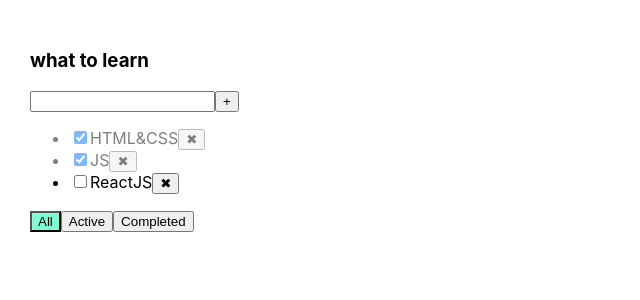
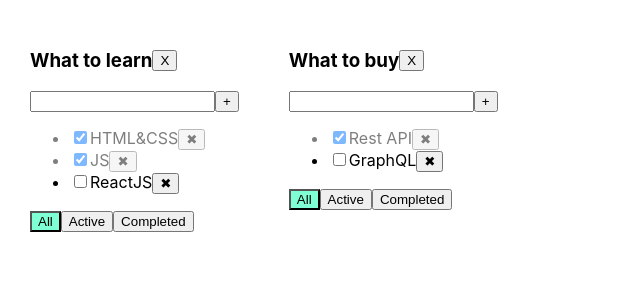
Before and after one commit to Roman-2013/Todolist_from_scratch, a React (Create React App) app: page / in a window 1280 px wide. Shown: the top 300 px of the page, without its empty margins (0-640 px from the left). Built offline with nearby package versions, Linux system fonts and the light colour scheme.

Commit message:
2 Sprint / 1 Lessons

```diff
--- a/src/App.css
+++ b/src/App.css
@@ -19,3 +19,7 @@
 .is-done {
   opacity: 0.5;
 }
+.container{
+  display: flex;
+  align-items: center;
+}
--- a/src/App.tsx
+++ b/src/App.tsx
@@ -4,60 +4,99 @@ import {TasksType, Todolist} from './Todolist';
 import {v1} from 'uuid';
 
 export type FilterValueType = 'all' | 'active' | 'completed'
+export type ToodolistType = {
+    id: string
+    title: string
+    filter: FilterValueType
+}
+export type TaskStateType={
+    [key:string]:TasksType[]
+}
 
 function App() {
 
-    let [tasks, setTasks] = useState([
+    let todolistID1 = v1()
+    let todolistID2 = v1()
+
+    let [todolists, setTodolists] = useState<Array<ToodolistType>>(
+        [
+            {id: todolistID1, title: 'What to learn', filter: 'all'},
+            {id: todolistID2, title: 'What to buy', filter: 'all'},
+        ])
+
+    let [tasks, setTasks] = useState<TaskStateType>({
+            [todolistID1]: [
                 {id: v1(), title: 'HTML&CSS', isDone: true},
                 {id: v1(), title: 'JS', isDone: true},
                 {id: v1(), title: 'ReactJS', isDone: false}
-    ])
-    let [filter, setFilter] = useState<FilterValueType>('all')
+            ],
+            [todolistID2]: [
+                {id: v1(), title: 'Rest API', isDone: true},
+                {id: v1(), title: 'GraphQL', isDone: false},
+            ],
+        }
+    )
 
 
-    const removeTask = (id: string) => {
-        let filteredTasks = tasks.filter(el => el.id !== id)
-        setTasks(filteredTasks)
+    const removeTodolist=(todoId:string)=>{
+        setTodolists(todolists.filter(el=>el.id!==todoId))
+        delete tasks[todoId]
+        setTasks({...tasks})
     }
 
-    const changeFilter = (filter: FilterValueType) => {
-        setFilter(filter)
-    }
-
-    const addTask = (title: string) => {
-        let newTask = {id: v1(), title, isDone: false}
-        setTasks([newTask, ...tasks])
-    }
-
-    const changeTaskStatus = (idTask: string, isDone: boolean) => {
-        setTasks([...tasks.map(el => el.id === idTask ? {...el, isDone: isDone} : el)])
-
-
+    const removeTask = (id: string, todoId: string) => {
+        setTasks({...tasks, [todoId]: tasks[todoId].filter(el => el.id !== id)})
     }
 
 
-    let taskForTodolist: TasksType[]
+    const changeFilter = (filter: FilterValueType, todoId: string) => {
+        setTodolists(todolists.map(el => el.id === todoId ? {...el, filter} : el))
+    }
 
-    if (filter === 'active') {
-        taskForTodolist = tasks.filter(el => el.isDone !== true)
-    } else if (filter === 'completed') {
-        taskForTodolist = tasks.filter(el => el.isDone !== false)
-    } else {
-        taskForTodolist = tasks
+    const addTask = (title: string, todoId: string) => {
+        let newTask = {id: v1(), title, isDone: false}
+        setTasks({...tasks, [todoId]: [newTask, ...tasks[todoId]]})
+    }
+
+    const changeTaskStatus = (idTask: string, isDone: boolean, todoId: string) => {
+        // setTasks([...tasks.map(el => el.id === idTask ? {...el, isDone: isDone} : el)])
+        setTasks({...tasks, [todoId]: tasks[todoId].map(el => el.id === idTask ? {...el, isDone} : el)})
+
     }
 
 
     return (
         <div className="App">
+            {todolists.map(tl => {
+
+                let taskForTodolist: TasksType[]
+
+                if (tl.filter === 'active') {
+                    taskForTodolist = tasks[tl.id].filter(el => el.isDone !== true)
+                } else if (tl.filter === 'completed') {
+                    taskForTodolist = tasks[tl.id].filter(el => el.isDone !== false)
+                } else {
+                    taskForTodolist = tasks[tl.id]
+                }
+
+                return (
                     <Todolist
-                title={'what to learn'}
+                        key={tl.id}
+                        todoId={tl.id}
+                        title={tl.title}
                         tasks={taskForTodolist}
                         removeTask={removeTask}
                         changeFilter={changeFilter}
                         addTask={addTask}
                         changeTaskStatus={changeTaskStatus}
-                filter={filter}
+                        filter={tl.filter}
+                        removeTodolist={removeTodolist}
                     />
+                )
+            })
+
+            }
+
         </div>
     );
 }
--- a/src/Todolist.tsx
+++ b/src/Todolist.tsx
@@ -9,13 +9,15 @@ export type TasksType = {
 }
 
 type TodolistPropsType = {
+    todoId: string
     title: string
     tasks: TasksType[]
-    removeTask: (taskId: string) => void
-    changeFilter: (value: FilterValueType) => void
-    addTask: (title: string) => void
-    changeTaskStatus: (idTask: string, isDone: boolean) => void
+    removeTask: (taskId: string, todoId: string) => void
+    changeFilter: (value: FilterValueType, todoId: string) => void
+    addTask: (title: string, todoId: string) => void
+    changeTaskStatus: (idTask: string, isDone: boolean, todoId: string) => void
     filter: FilterValueType
+    removeTodolist:(todoId:string)=>void
 }
 
 
@@ -26,7 +28,7 @@ export const Todolist = (props: TodolistPropsType) => {
 
     const addTask = () => {
         if (title.trim() !== '') {
-            props.addTask(title.trim())
+            props.addTask(title.trim(), props.todoId)
             setTitle('')
         } else {
             setError('Title is required')
@@ -34,6 +36,9 @@ export const Todolist = (props: TodolistPropsType) => {
 
     }
 
+const removeTodolistHandler=()=>{
+        props.removeTodolist(props.todoId)
+}
 
     const onKeyPressHandler = (e: KeyboardEvent<HTMLInputElement>) => {
         if (e.key === 'Enter') {
@@ -46,20 +51,26 @@ export const Todolist = (props: TodolistPropsType) => {
     }
 
     const onAllClickHandler = () => {
-        props.changeFilter('all')
+        props.changeFilter('all', props.todoId)
     }
     const onActiveClickHandler = () => {
-        props.changeFilter('active')
+        props.changeFilter('active', props.todoId)
     }
     const onCompletedClickHandler = () => {
-        props.changeFilter('completed')
+        props.changeFilter('completed', props.todoId)
     }
 
 
     return (
         <div>
 
-            <h3>{props.title}</h3>
+            <div className={'container'}>
+                <h3>{props.title}</h3>
+                <button onClick={removeTodolistHandler}>X</button>
+
+            </div>
+
+
             <div>
                 <input
                     onKeyDown={onKeyPressHandler}
@@ -74,11 +85,11 @@ export const Todolist = (props: TodolistPropsType) => {
             <ul>
                 {props.tasks.map(el => {
                     const onClickHandler = () => {
-                        props.removeTask(el.id)
+                        props.removeTask(el.id, props.todoId)
                     }
 
                     const onChangeHandler = (e: ChangeEvent<HTMLInputElement>) => {
-                        props.changeTaskStatus(el.id, e.currentTarget.checked)
+                        props.changeTaskStatus(el.id, e.currentTarget.checked, props.todoId)
                     }
 
                     return (
```
Also changed, not shown: src/logo.svg (deleted), 1 other file (tests, documents, lock files or other folders). Lines whose indentation alone changed are shown as unchanged.
